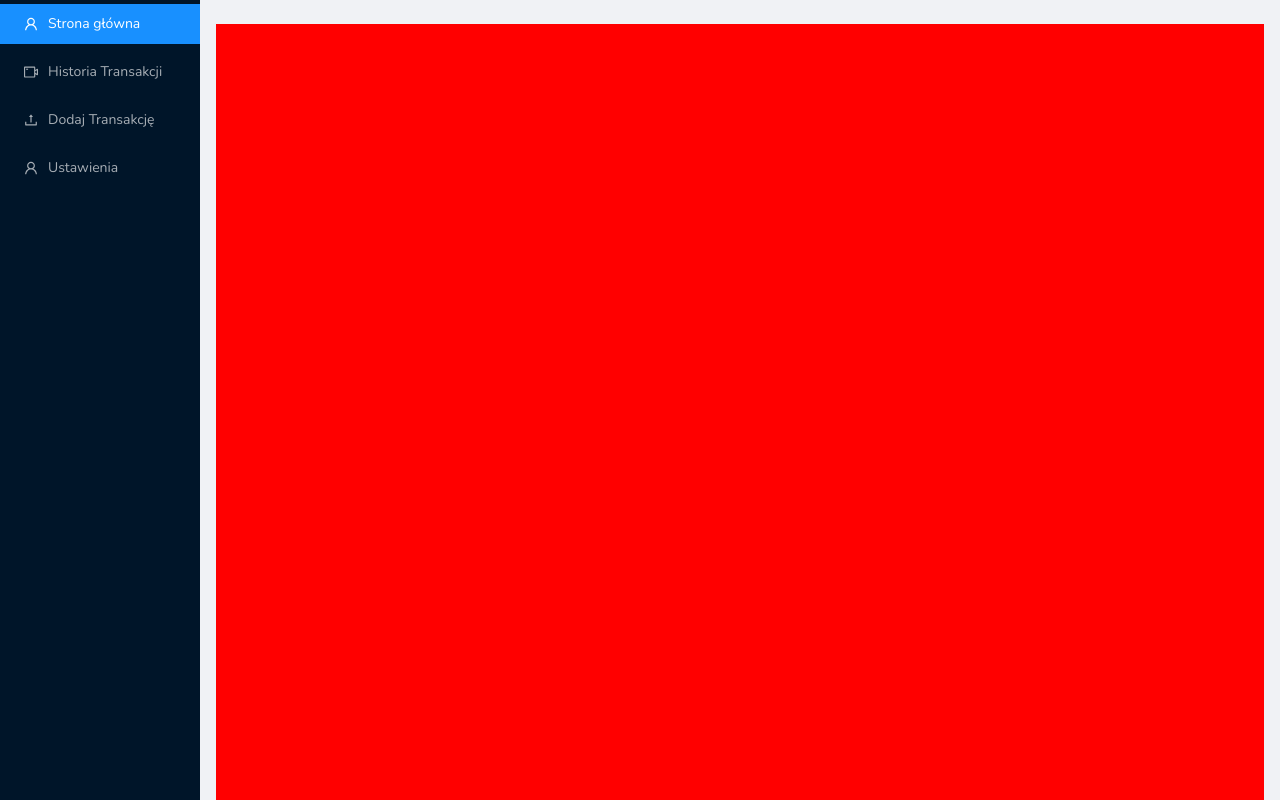
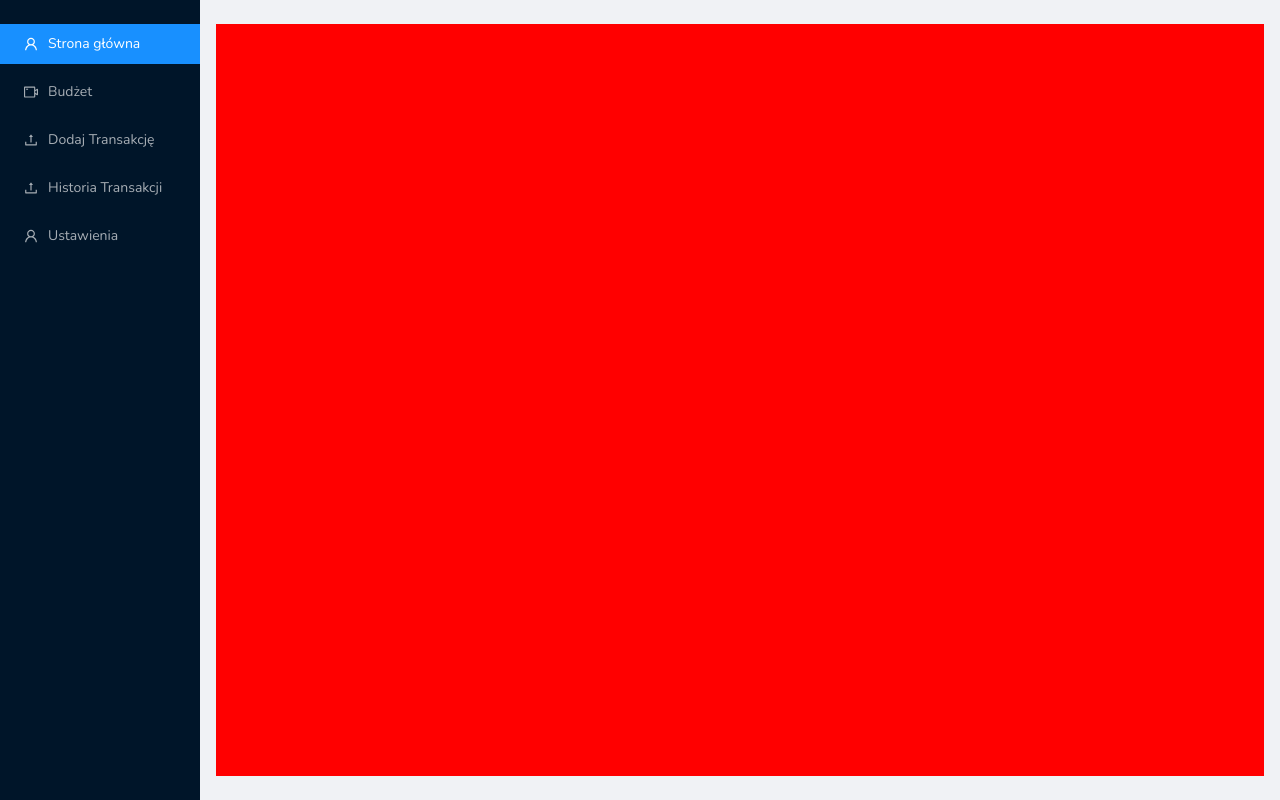
Before and after one commit to WSBStudents/Money-Heist, a React (Create React App) app in the folder src/front/: page / in a window 1280 px wide. Built offline with nearby package versions, Linux system fonts and the light colour scheme.

Commit message:
chore: installed react router

```diff
--- a/src/front/src/App.tsx
+++ b/src/front/src/App.tsx
@@ -1,18 +1,14 @@
-import { Layout, Menu } from "antd";
-import {
-  UploadOutlined,
-  UserOutlined,
-  VideoCameraOutlined,
-} from "@ant-design/icons";
+import { Layout } from "antd";
+
 import Navigation from "./Components/Pages/Navigation/Navigation";
 const App: React.FC = () => {
-  const { Content, Sider } = Layout;
+  const { Content } = Layout;
 
   return (
     <Layout style={{ height: "100vh" }}>
       <Navigation />
       <Layout>
-        <Content style={{ margin: "24px 16px 0", background: "red" }}></Content>
+        <Content style={{ margin: "24px 16px", background: "red" }}></Content>
       </Layout>
     </Layout>
   );
--- /dev/null
+++ b/src/front/src/Components/Pages/Navigation/Navigation.scss
@@ -0,0 +1,7 @@
+.navigation{
+    &__marginTop{
+        &-20{
+            margin-top:20px;
+        }
+    }
+}
--- a/src/front/src/Components/Pages/Navigation/Navigation.tsx
+++ b/src/front/src/Components/Pages/Navigation/Navigation.tsx
@@ -5,6 +5,8 @@ import {
   UserOutlined,
   VideoCameraOutlined,
 } from "@ant-design/icons";
+import "./Navigation.scss";
+
 const Navigation: React.FC = () => {
   const { Sider } = Layout;
 
@@ -16,7 +18,7 @@ const Navigation: React.FC = () => {
     },
     {
       id: 2,
-      label: "Historia Transakcji",
+      label: "Budżet",
       icon: <VideoCameraOutlined />,
     },
     {
@@ -26,6 +28,11 @@ const Navigation: React.FC = () => {
     },
     {
       id: 4,
+      label: "Historia Transakcji",
+      icon: <UploadOutlined />,
+    },
+    {
+      id: 5,
       label: "Ustawienia",
       icon: <UserOutlined />,
     },
@@ -33,8 +40,12 @@ const Navigation: React.FC = () => {
 
   return (
     <Sider breakpoint="lg" collapsedWidth="0">
-      {/**TODO: Add Logo or name of application or sth  */}
-      <Menu theme="dark" mode="inline" defaultSelectedKeys={["1"]}>
+      <Menu
+        theme="dark"
+        mode="inline"
+        defaultSelectedKeys={["1"]}
+        className="navigation__marginTop-20"
+      >
         {navbarItems.map((navbarItem) => {
           return (
             <Menu.Item key={navbarItem.id} icon={navbarItem.icon}>
```
Also changed, not shown: 1 other file (tests, documents, lock files or other folders).
